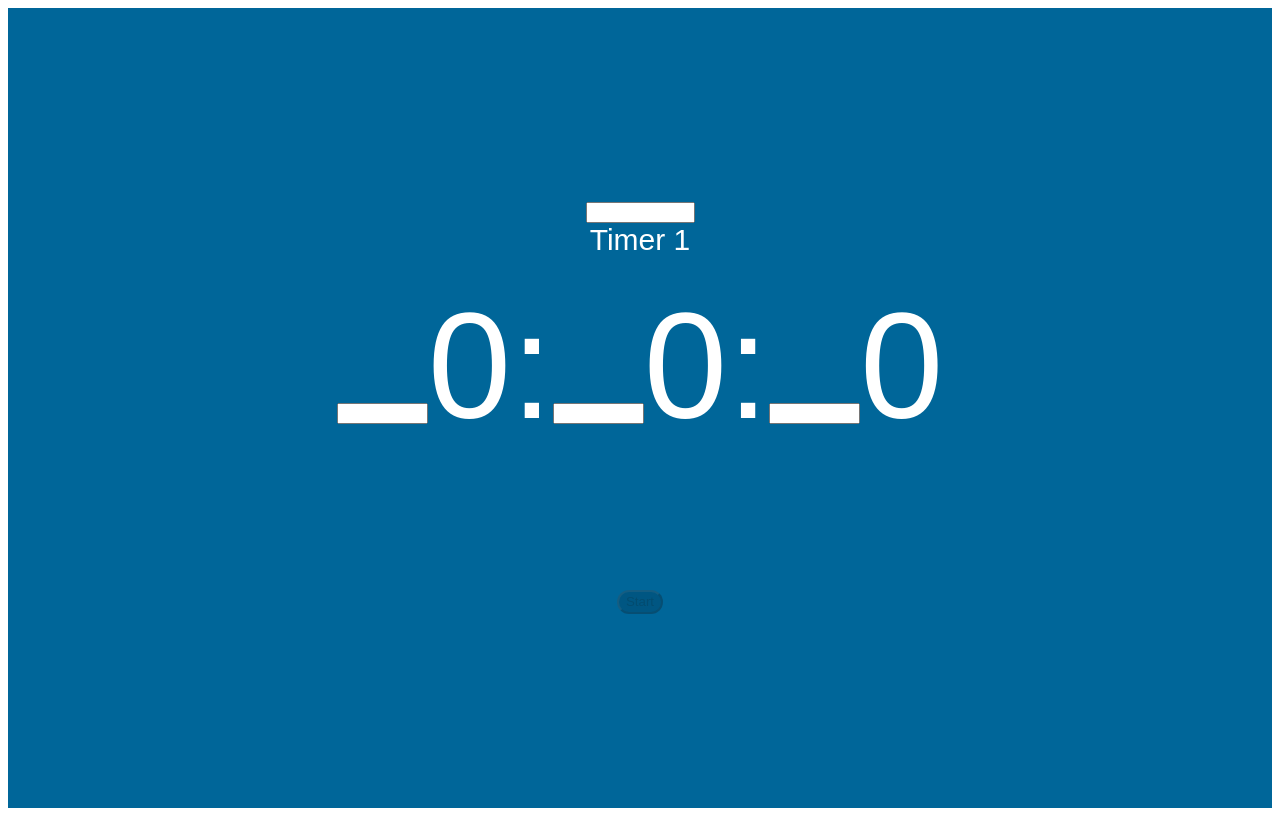
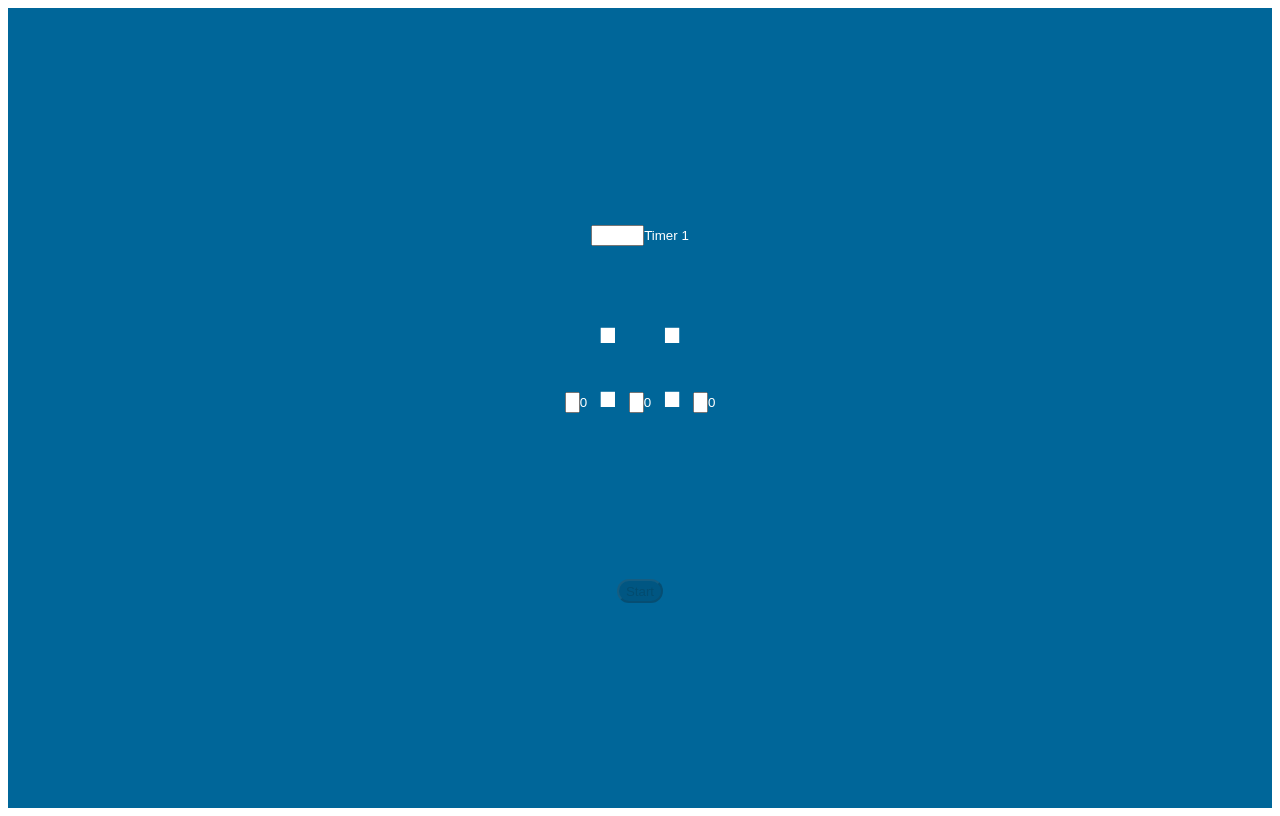
Before and after one commit to matthewlucock/timer, a Preact app: page / in a window 1280 px wide. Built offline with nearby package versions, Linux system fonts and the light colour scheme.

Commit message:
Fix some input width calculation issues

```diff
--- a/src/components/input/index.tsx
+++ b/src/components/input/index.tsx
@@ -24,12 +24,17 @@ export const Input: preact.FunctionComponent<Props> = props => {
   }
 
   useLayoutEffect(() => {
+    // The width calculator must always have the same font size as the input for the width to be
+    // accurate.
+    const { fontSize } = getComputedStyle(input.current)
+    widthCalculator.current.style.fontSize = fontSize
+
     widthCalculator.current.textContent = props.value
     input.current.style.width = `${widthCalculator.current.offsetWidth}px`
   }, [props.value])
 
   return (
-    <>
+    <div>
       <input
         ref={input}
         className={clsx(styles.input, props.className)}
@@ -42,6 +47,6 @@ export const Input: preact.FunctionComponent<Props> = props => {
       />
 
       <span ref={widthCalculator} className={styles.widthCalculator} aria-hidden />
-    </>
+    </div>
   )
 }
--- a/src/components/input/styles.scss
+++ b/src/components/input/styles.scss
@@ -15,6 +15,9 @@
 
 .width-calculator {
   position: absolute;
-  height: 0;
-  overflow: hidden;
+
+  // Ensure that trailing or leading whitespace is included in the size of the element
+  white-space: pre;
+
+  visibility: hidden;
 }
--- a/src/components/timer/styles.scss
+++ b/src/components/timer/styles.scss
@@ -10,6 +10,7 @@
 }
 
 .time {
+  display: flex;
   margin: 0.15em 0;
   font-size: 5em;
 }
```
